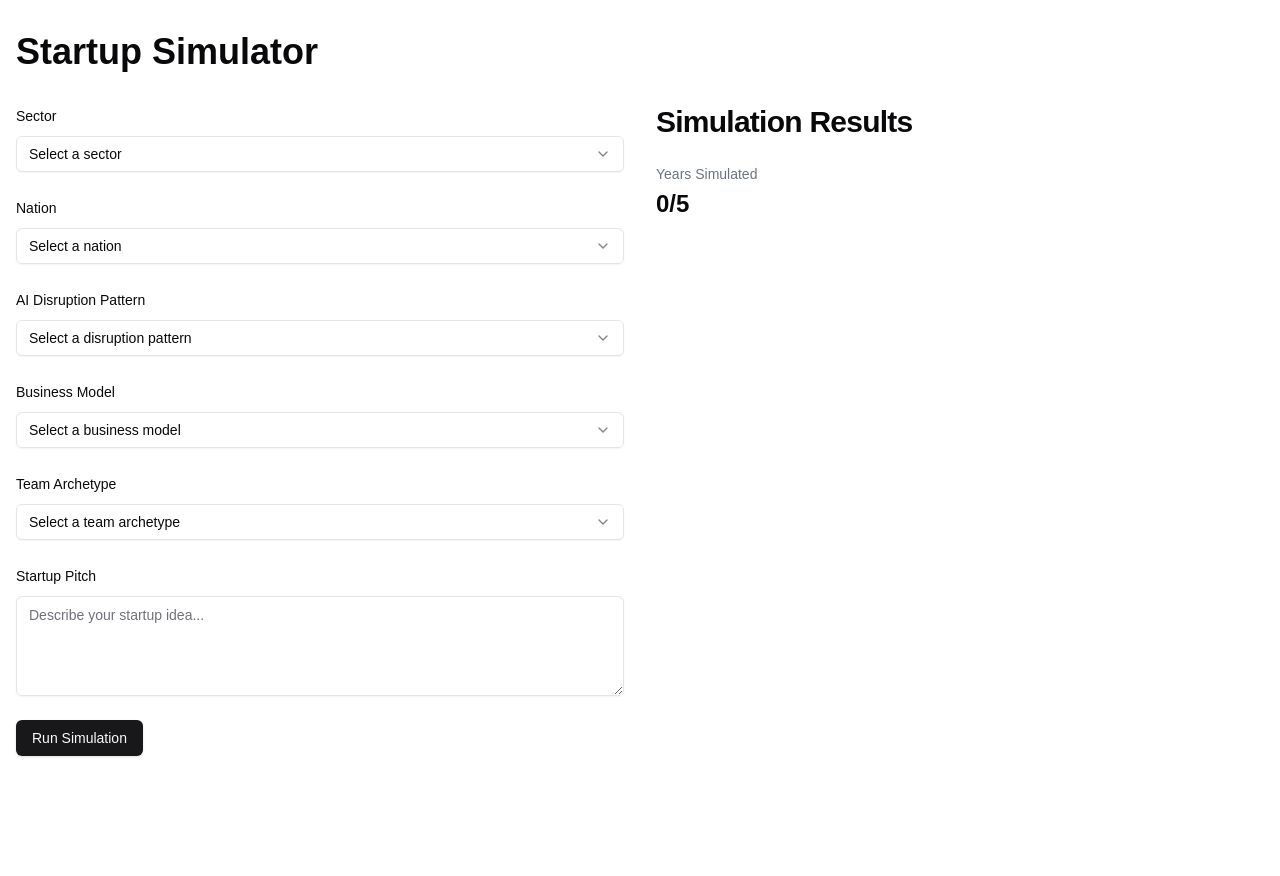
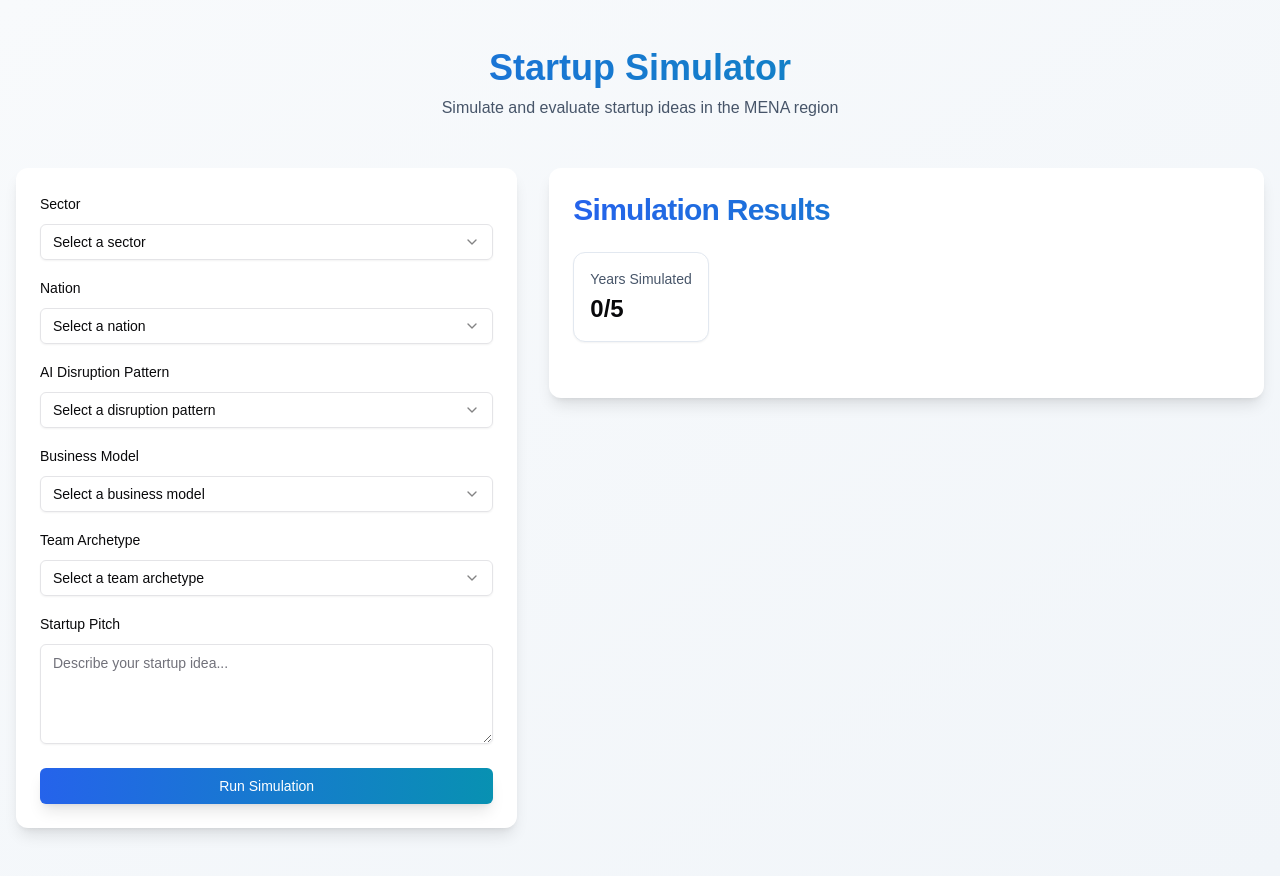
Before and after one commit to screwyforcepush/startup-sim, a Next.js app: page / in a window 1280 px wide. Before the commit the page ends 800 px from the top, so only its background shows below. Built offline with nearby package versions, Linux system fonts and the light colour scheme.

Commit message:
ui polish

```diff
--- a/src/app/layout.tsx
+++ b/src/app/layout.tsx
@@ -27,9 +27,11 @@ export default function RootLayout({
 }) {
   return (
     <html lang="en" suppressHydrationWarning>
-      <body className={`${geistSans.variable} ${geistMono.variable} antialiased`}>
+      <body className={`${geistSans.variable} ${geistMono.variable} antialiased min-h-screen bg-gradient-to-br from-slate-50 to-slate-100 dark:from-slate-900 dark:to-slate-800`}>
         <Providers>
-          {children}
+          <div className="min-h-screen">
+            {children}
+          </div>
         </Providers>
       </body>
     </html>
--- a/src/app/page.tsx
+++ b/src/app/page.tsx
@@ -26,13 +26,17 @@ export default function Home() {
   }
 
   return (
-    <main className="container mx-auto px-4 py-8">
-      <h1 className="text-4xl font-bold mb-8">Startup Simulator</h1>
-      <div className="grid grid-cols-1 md:grid-cols-2 gap-8">
-        <div className="w-full">
+    <main className="container mx-auto px-4 py-12">
+      <h1 className="text-4xl font-bold mb-2 text-center bg-gradient-to-r from-blue-600 to-cyan-600 text-transparent bg-clip-text">Startup Simulator</h1>
+      <p className="text-slate-600 dark:text-slate-400 text-center mb-12">Simulate and evaluate startup ideas in the MENA region</p>
+      <div className="grid grid-cols-12 gap-8">
+        <div className="col-span-12 lg:col-span-5">
+          <div className="bg-white dark:bg-slate-900 rounded-xl shadow-lg p-6">
             <InputForm onSubmit={handleSimulationSubmit} isLoading={isLoading} />
           </div>
-        <div className="w-full">
+        </div>
+        <div className="col-span-12 lg:col-span-7">
+          <div className="bg-white dark:bg-slate-900 rounded-xl shadow-lg p-6">
             <OutputDisplay
               simulationId={simulationData?.id ?? ''}
               simulationData={simulationData?.data}
@@ -41,6 +45,7 @@ export default function Home() {
             />
           </div>
         </div>
+      </div>
     </main>
   );
 }
--- a/src/components/input-interface/input-form.tsx
+++ b/src/components/input-interface/input-form.tsx
@@ -86,6 +86,7 @@ export function InputForm({ onSubmit: propOnSubmit, isLoading = false }: InputFo
   return (
     <Form {...form}>
       <form onSubmit={form.handleSubmit(onSubmit)} className="space-y-6">
+        <div className="space-y-4">
           <FormField
             control={form.control}
             name="sector"
@@ -228,9 +229,21 @@ export function InputForm({ onSubmit: propOnSubmit, isLoading = false }: InputFo
               </FormItem>
             )}
           />
+        </div>
 
-        <Button type="submit" disabled={isLoading}>
-          {isLoading ? 'Simulating...' : 'Run Simulation'}
+        <Button
+          type="submit"
+          disabled={isLoading}
+          className="w-full bg-gradient-to-r from-blue-600 to-cyan-600 hover:from-blue-700 hover:to-cyan-700 text-white shadow-lg"
+        >
+          {isLoading ? (
+            <div className="flex items-center justify-center gap-2">
+              <div className="w-4 h-4 border-2 border-white border-t-transparent rounded-full animate-spin" />
+              <span>Simulating...</span>
+            </div>
+          ) : (
+            'Run Simulation'
+          )}
         </Button>
       </form>
     </Form>
--- a/src/components/output-display/output-display.tsx
+++ b/src/components/output-display/output-display.tsx
@@ -17,22 +17,22 @@ function getGrowthProbabilityColor(probability: number): string {
 
 function YearlyResult({ data }: { data: YearlyProgress }) {
   return (
-    <Card className="p-6 space-y-6 hover:shadow-md transition-shadow">
+    <Card className="p-6 space-y-6 hover:shadow-lg transition-all duration-300 border border-slate-200 dark:border-slate-800">
       <div className="flex items-center justify-between">
-        <h3 className="text-xl font-semibold">Year {data.year}</h3>
+        <h3 className="text-xl font-semibold bg-gradient-to-r from-blue-600 to-cyan-600 text-transparent bg-clip-text">Year {data.year}</h3>
       </div>
 
       <div className="grid grid-cols-1 md:grid-cols-2 gap-6">
         <div className="space-y-3">
           <div className="flex items-center gap-2">
             <div className="h-2 w-2 rounded-full bg-emerald-500" />
-            <h4 className="text-sm font-medium text-gray-500">Milestones</h4>
+            <h4 className="text-sm font-medium text-slate-600 dark:text-slate-400">Milestones</h4>
           </div>
-          <div className="bg-emerald-50 rounded-lg p-4">
+          <div className="bg-emerald-50/50 dark:bg-emerald-950/10 rounded-xl p-4 border border-emerald-100 dark:border-emerald-900">
             <ul className="space-y-3">
               {data.analysis.milestones.map((milestone: string, index: number) => (
-                <li key={index} className="flex gap-3 text-gray-700">
-                  <span className="text-emerald-600 shrink-0">•</span>
+                <li key={index} className="flex gap-3 text-slate-700 dark:text-slate-300">
+                  <span className="text-emerald-600 dark:text-emerald-400 shrink-0">•</span>
                   <span className="text-sm">{milestone}</span>
                 </li>
               ))}
@@ -43,13 +43,13 @@ function YearlyResult({ data }: { data: YearlyProgress }) {
         <div className="space-y-3">
           <div className="flex items-center gap-2">
             <div className="h-2 w-2 rounded-full bg-rose-500" />
-            <h4 className="text-sm font-medium text-gray-500">Challenges</h4>
+            <h4 className="text-sm font-medium text-slate-600 dark:text-slate-400">Challenges</h4>
           </div>
-          <div className="bg-rose-50 rounded-lg p-4">
+          <div className="bg-rose-50/50 dark:bg-rose-950/10 rounded-xl p-4 border border-rose-100 dark:border-rose-900">
             <ul className="space-y-3">
               {data.analysis.challenges.map((challenge: string, index: number) => (
-                <li key={index} className="flex gap-3 text-rose-600">
-                  <span className="shrink-0">•</span>
+                <li key={index} className="flex gap-3 text-slate-700 dark:text-slate-300">
+                  <span className="text-rose-600 dark:text-rose-400 shrink-0">•</span>
                   <span className="text-sm">{challenge}</span>
                 </li>
               ))}
@@ -213,21 +213,26 @@ export function OutputDisplay({ simulationId, simulationData, isLoading, error }
   return (
     <div className="space-y-8">
       <div className="space-y-6">
-        <h2 className="text-3xl font-bold tracking-tight">Simulation Results</h2>
+        <h2 className="text-3xl font-bold tracking-tight bg-gradient-to-r from-blue-600 to-cyan-600 text-transparent bg-clip-text">Simulation Results</h2>
 
-        <div className="flex flex-col gap-4 sm:flex-row sm:items-center sm:justify-between">
-          <div className="flex items-center gap-6">
-            <div>
-              <p className="text-sm font-medium text-gray-500 mb-1">Years Simulated</p>
+        <div className="flex flex-col gap-6 sm:flex-row sm:items-center sm:justify-between">
+          <div className="grid grid-cols-2 gap-6 sm:flex sm:items-center">
+            <div className="bg-white dark:bg-slate-800 p-4 rounded-xl border border-slate-200 dark:border-slate-700 shadow-sm">
+              <p className="text-sm font-medium text-slate-600 dark:text-slate-400 mb-1">Years Simulated</p>
               <p className="text-2xl font-semibold">
                 {yearlyResults.length}/5
-                {isStreaming && <span className="text-sm font-normal text-gray-500 ml-2">(Simulating...)</span>}
+                {isStreaming && (
+                  <span className="text-sm font-normal text-slate-500 dark:text-slate-400 ml-2 inline-flex items-center">
+                    <span className="w-2 h-2 bg-blue-500 rounded-full animate-pulse mr-2" />
+                    Simulating...
+                  </span>
+                )}
               </p>
             </div>
 
             {yearlyResults.length > 0 && (
-              <div>
-                <p className="text-sm font-medium text-gray-500 mb-1">Total Revenue</p>
+              <div className="bg-white dark:bg-slate-800 p-4 rounded-xl border border-slate-200 dark:border-slate-700 shadow-sm">
+                <p className="text-sm font-medium text-slate-600 dark:text-slate-400 mb-1">Total Revenue</p>
                 <p className="text-2xl font-semibold">
                   ${yearlyResults.reduce((sum, year) => sum + year.analysis.revenue, 0).toLocaleString()}
                 </p>
@@ -237,11 +242,11 @@ export function OutputDisplay({ simulationId, simulationData, isLoading, error }
         </div>
 
         {yearlyResults.length > 0 && (
-          <div className="space-y-3">
-            <p className="text-sm font-medium text-gray-500">Growth Probability</p>
-            <div className="h-3 w-full bg-gray-100 rounded-full overflow-hidden shadow-inner">
+          <div className="space-y-3 bg-white dark:bg-slate-800 p-4 rounded-xl border border-slate-200 dark:border-slate-700 shadow-sm">
+            <p className="text-sm font-medium text-slate-600 dark:text-slate-400">Growth Probability</p>
+            <div className="h-3 w-full bg-slate-100 dark:bg-slate-700 rounded-full overflow-hidden shadow-inner">
               <div
-                className={`h-full transition-all duration-500 ${
+                className={`h-full transition-all duration-1000 ease-out ${
                   getGrowthProbabilityColor(getGrowthProbability(yearlyResults[yearlyResults.length - 1].metrics))
                 }`}
                 style={{
```
Lines whose indentation alone changed are shown as unchanged.
